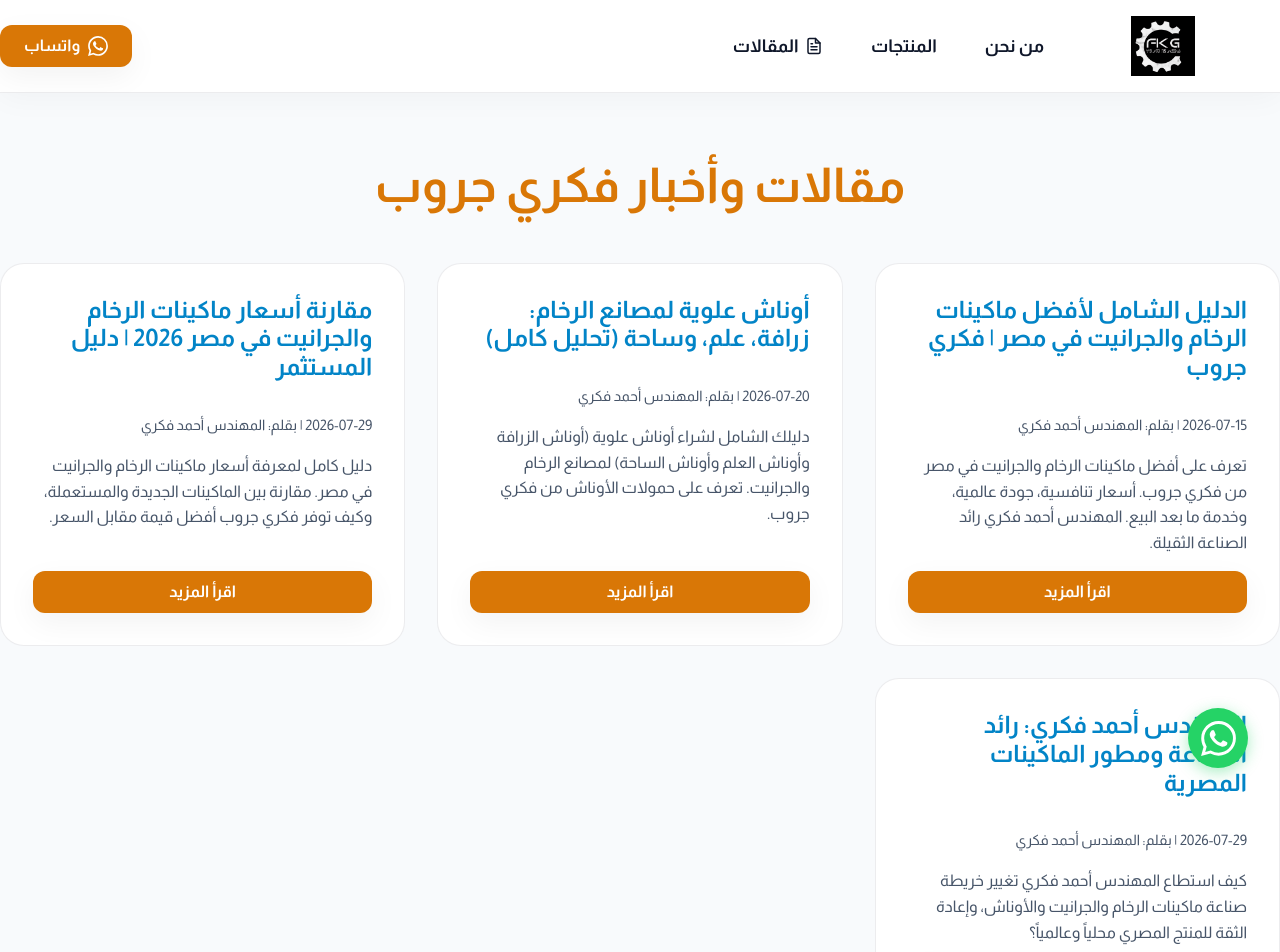
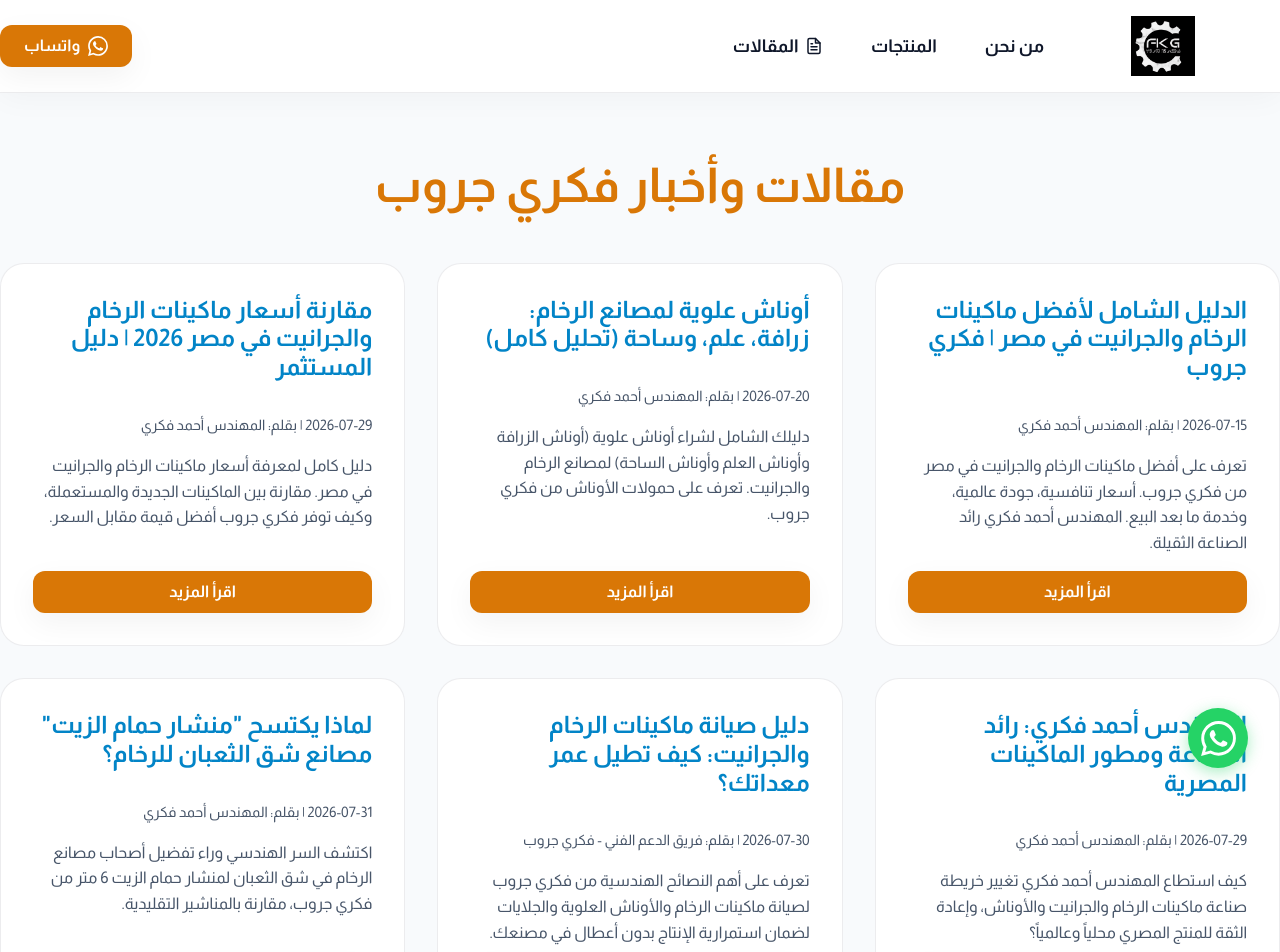
Before and after one commit to brandme266-prog/ahmaedfakery, a Next.js app: page /blog in a window 1280 px wide. Shown: the top 952 px of the page. Built offline with nearby package versions, Linux system fonts and the light colour scheme.

Commit message:
Add 2 new SEO optimized articles for better ranking

```diff
--- a/src/data/blog.ts
+++ b/src/data/blog.ts
@@ -141,5 +141,60 @@ export const blogPosts: BlogPost[] = [
     `,
     date: '2026-07-29',
     author: 'المهندس أحمد فكري'
+  },
+  {
+    slug: 'marble-machines-maintenance-guide',
+    title: 'دليل صيانة ماكينات الرخام والجرانيت: كيف تطيل عمر معداتك؟',
+    excerpt: 'تعرف على أهم النصائح الهندسية من فكري جروب لصيانة ماكينات الرخام والأوناش العلوية والجلايات لضمان استمرارية الإنتاج بدون أعطال في مصنعك.',
+    content: `
+      <h2>أهمية الصيانة الدورية لمصانع الرخام</h2>
+      <p>مما لا شك فيه، تعتبر الصيانة الدورية هي خط الدفاع الأول لحماية استثماراتك في <strong>ماكينات الرخام والجرانيت</strong>. الأعطال المفاجئة لا تكلفك فقط قيمة الإصلاح، بل تكلفك توقف خط الإنتاج بالكامل.</p>
+
+      <h2>خطوات عملية لصيانة الأوناش العلوية (الزرافة والساحة)</h2>
+      <p>علاوة على ذلك، تعتبر الأوناش العلوية بمثابة القلب النابض للمصنع. وبناءً على ذلك، يوصي المهندس أحمد فكري باتباع الآتي:</p>
+      <ul>
+        <li><strong>تشحيم الوايرات:</strong> يجب فحص وتشحيم وايرات الصلب في ونش الزرافة وونش الساحة أسبوعياً لمنع التآكل.</li>
+        <li><strong>فحص الفرامل:</strong> مراجعة تيل الفرامل الميكانيكية والكهربائية بشكل دوري لضمان الأمان التام.</li>
+        <li><strong>نظافة اللوحات:</strong> تنظيف لوحات التحكم من غبار الرخام باستخدام الهواء المضغوط لتجنب الماس الكهربائي.</li>
+      </ul>
+
+      <h3>صيانة المناشير والجلايات</h3>
+      <p>في السياق ذاته، تحتاج ماكينات القص والتلميع لعناية خاصة، وتحديداً <strong>منشار 6 متر حمام زيت</strong>:</p>
+      <ol>
+        <li>تغيير زيت حمام التروس في المواعيد المحددة لضمان سلاسة حركة المقص.</li>
+        <li>التأكد من استقامة مسارات (سكك) الماكينة لتفادي تكسر الألواح أثناء القص.</li>
+        <li>فحص رؤوس التلميع (في الجلاية 10 رأس أو 20 رأس) واستبدال الأحجار التالفة فوراً للحفاظ على جودة اللمعان.</li>
+      </ol>
+
+      <h2>الخلاصة</h2>
+      <p>في النهاية، تقدم <strong>فكري جروب</strong> عقود صيانة سنوية تضمن لك راحة البال. تواصل معنا للحصول على قطع الغيار الأصلية والدعم الفني السريع.</p>
+    `,
+    date: '2026-07-30',
+    author: 'فريق الدعم الفني - فكري جروب'
+  },
+  {
+    slug: 'shaq-el-thoban-oil-bath-saw-preference',
+    title: 'لماذا يكتسح "منشار حمام الزيت" مصانع شق الثعبان للرخام؟',
+    excerpt: 'اكتشف السر الهندسي وراء تفضيل أصحاب مصانع الرخام في شق الثعبان لمنشار حمام الزيت 6 متر من فكري جروب، مقارنة بالمناشير التقليدية.',
+    content: `
+      <h2>التحدي الأكبر في شق الثعبان</h2>
+      <p>تعتبر منطقة <strong>شق الثعبان</strong> أكبر قلعة لصناعة الحجر الطبيعي في الشرق الأوسط. وبيئة العمل هناك قاسية جداً نظراً لكثافة غبار الرخام والجرانيت الذي يتلف الماكينات بسرعة. ومن هنا جاءت الحاجة الماسة لتكنولوجيا تتحمل هذه الظروف القاسية.</p>
+
+      <h2>السر الهندسي وراء منشار حمام الزيت</h2>
+      <p>بناءً على ذلك، صمم <strong>المهندس أحمد فكري</strong> ماكينة <strong>منشار 6 متر بنظام حمام الزيت</strong>. الفكرة ببساطة هي عزل التروس وأجزاء الحركة الحساسة داخل حوض مغلق تماماً ومغمور بالزيت.</p>
+
+      <h3>المميزات التي جعلته الخيار الأول</h3>
+      <p>علاوة على ذلك، يوفر هذا النظام مميزات غير مسبوقة لأصحاب المصانع، منها:</p>
+      <ol>
+        <li><strong>عمر افتراضي مضاعف:</strong> الزيت يمنع احتكاك المعادن ويطرد الحرارة، مما يضاعف عمر الماكينة مقارنة بنظام التشحيم المفتوح.</li>
+        <li><strong>حماية من الغبار:</strong> العزل التام يمنع دخول ذرات الجرانيت الصلبة التي تدمر التروس في المناشير العادية.</li>
+        <li><strong>دقة قص متناهية:</strong> الحركة داخل الزيت تضمن انسيابية وثباتاً تاماً لسلاح المنشار، مما يعطي ألواحاً مثالية دون هدر.</li>
+      </ol>
+
+      <h2>الاستثمار الرابح مع فكري جروب</h2>
+      <p>في الختام، استثمارك في <strong>منشار حمام الزيت</strong> من فكري جروب هو قرار استراتيجي يقلل من نفقات الصيانة ويزيد من الإنتاجية الصافية، وهو ما يفسر الإقبال التاريخي عليه من كبار المستثمرين في مصر.</p>
+    `,
+    date: '2026-07-31',
+    author: 'المهندس أحمد فكري'
   }
 ];
```
